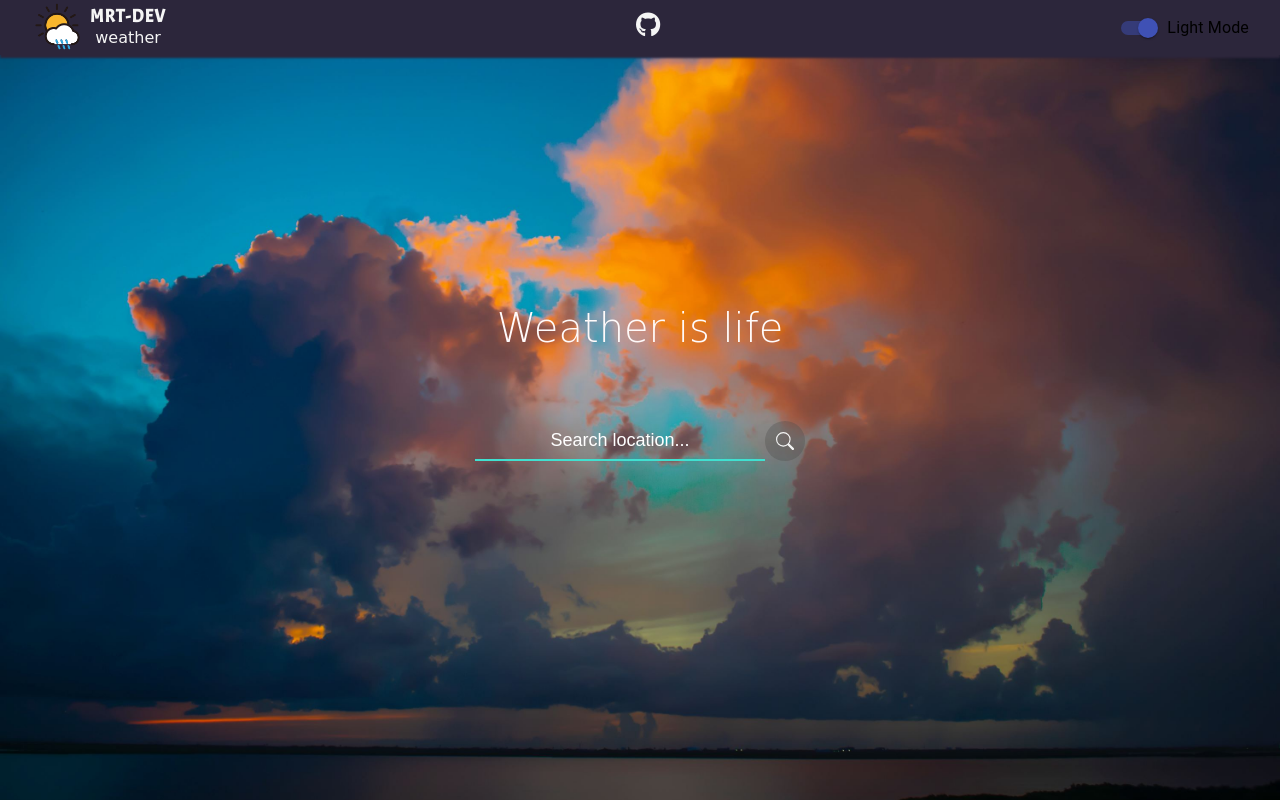
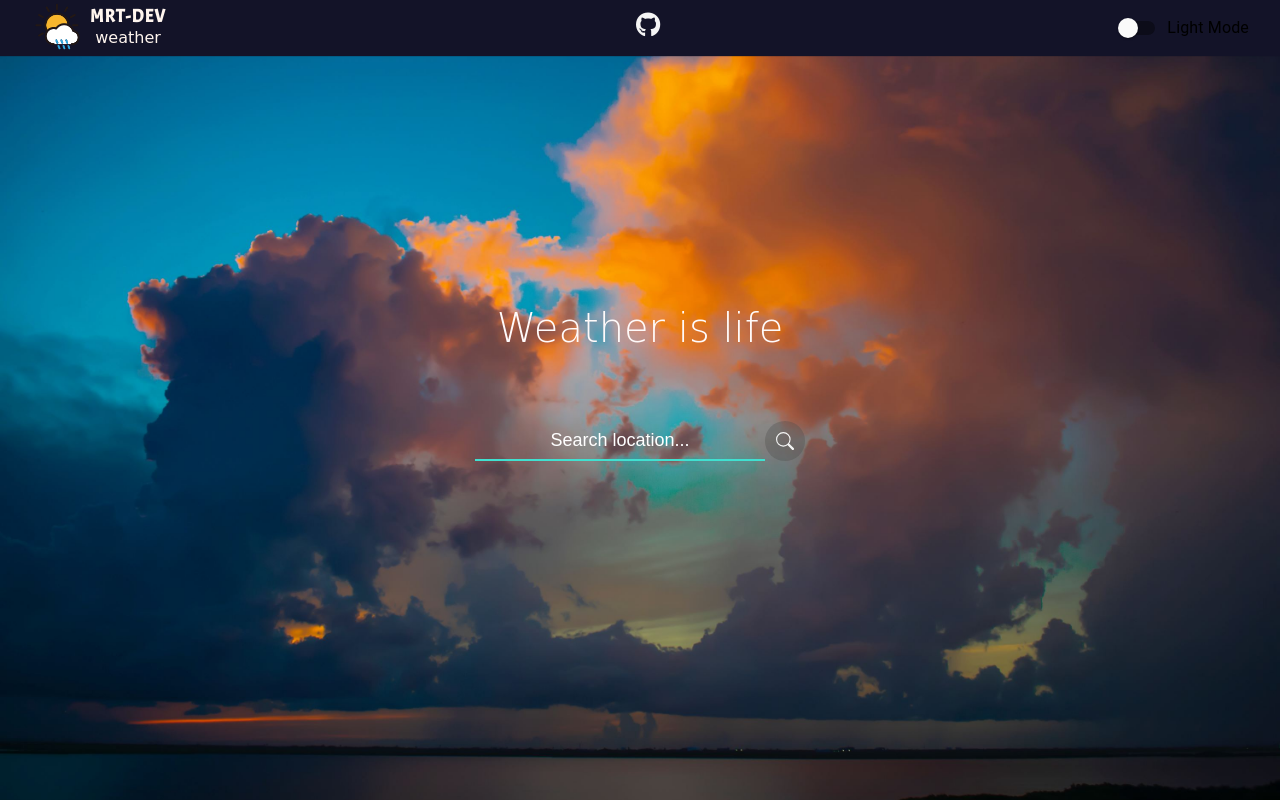
Before and after one commit to muratartan/react-weather, a React (Create React App) app: page / in a window 1280 px wide. Built offline with nearby package versions, Linux system fonts and the light colour scheme; no server answers; a web font is replaced by a local one.

Commit message:
set light-mode to header

```diff
--- a/src/App.js
+++ b/src/App.js
@@ -11,8 +11,8 @@ import * as actions from './store/actions/index';
 class App extends Component {
 
   state = {
-    checkedA: true,
-    checkedB: true
+    checkedA: false,
+    checkedB: false
   }
 
   componentDidMount() {
@@ -26,7 +26,6 @@ class App extends Component {
     this.setState({
       [event.target.name]: event.target.checked
     })
-    this.props.onChangeMode(this.state.checkedB);
   }
 
   render () {
@@ -40,18 +39,12 @@ class App extends Component {
   }
 }
 
-const mapStateToProps = state => {
-  return {
-    lightMode: state.weather.lightMode
-  }
-}
 
 const mapDispatchToProps = dispatch => {
   return {
     onRefreshHandler: (location) => dispatch(actions.fetchWeather(location)),
-    onGetFavorites: () => dispatch(actions.getLocalStorageFavs()),
-    onChangeMode: (value) => dispatch(actions.modeSelector(value))
+    onGetFavorites: () => dispatch(actions.getLocalStorageFavs())
   }
 }
 
-export default connect(mapStateToProps,mapDispatchToProps)(App);
+export default connect(null,mapDispatchToProps)(App);
--- a/src/components/Logo/Logo.css
+++ b/src/components/Logo/Logo.css
@@ -18,7 +18,6 @@ img {
 .Logo-name {
     margin: 0;
     font-size: 18px;
-    color:whitesmoke;
     font-weight: 600;
     font-family:"Acme";
     letter-spacing: 1px;
@@ -26,6 +25,5 @@ img {
 
 .App-type {
     margin: 0;
-    color: whitesmoke;
     font-family: "Comic Sans MS", cursive, sans-serif;
 }
--- a/src/components/Logo/Logo.js
+++ b/src/components/Logo/Logo.js
@@ -3,17 +3,23 @@ import {NavLink} from 'react-router-dom'
 
 import './Logo.css';
 import AppLogo from '../../assets/logo.png';
+import '../../Mode-Selector/Mode-Selector.css';
 
-const logo = props => (
-    <NavLink to='/' activeStyle={{border: 'transparent'}}>
+const logo = props => {
+
+    const modeColor = props.mode ? 'Light-Mode-Color' : 'Dark-Mode-Color';
+
+    return (
+        <NavLink to='/' activeStyle={{border: 'transparent'}}>
         <div className='Logo' style={{height: props.height}}>
         <img src={AppLogo} alt='app-logo' />
         <div className='App-name'>
-            <p className='Logo-name'>MRT-DEV</p>
-            <p className='App-type'>weather</p>
+            <p className={['Logo-name', modeColor].join(' ')}>MRT-DEV</p>
+            <p className={['App-type', modeColor].join(' ')}>weather</p>
         </div>
     </div>
     </NavLink>
-);
+    )
+}
 
 export default logo;
--- a/src/containers/Header/Header.css
+++ b/src/containers/Header/Header.css
@@ -1,15 +1,14 @@
 .Header {
     width: 100%;
     height: 55px;
-    background-color: rgb(44, 38, 59);
     display: flex;
     box-sizing: border-box;
     justify-content: space-between;
     align-items: center;
     padding: 0 15px;
-    box-shadow: 0 3px 2px 0 rgb(44, 38, 59);
     position:fixed;
     z-index: 100;
+    transition: all .3s ease-in-out;
 }
 
 a {
--- a/src/containers/Header/Header.js
+++ b/src/containers/Header/Header.js
@@ -3,12 +3,16 @@ import React, { Component } from 'react';
 import './Header.css';
 import Logo from '../../components/Logo/Logo';
 import SwitchButton from '../../components/Buttons/SwitchButton/SwitchButton';
+import '../../Mode-Selector/Mode-Selector.css';
 
-class Home extends Component {
+class Header extends Component {
     render () {
+        const modeBackground = this.props.value ? 'Light-Mode-Background Light-Mode-Box-Shadow' :
+                                'Dark-Mode-Background Dark-Mode-Box-Shadow';
+
         return (
-            <div className='Header'>
-                <Logo height='65px' />
+            <div className={['Header',modeBackground].join(' ')}>
+                <Logo mode={this.props.value} height='65px' />
                 <a href='https://github.com/hangeldimyrat/react-weather'
                 target='_blank'><i class='fab fa-github'></i></a>
                 <SwitchButton checked={this.props.value} clicked={this.props.clicked} />
@@ -18,4 +22,4 @@ class Home extends Component {
 
 };
 
-export default Home;
+export default Header;
--- a/src/store/actions/index.js
+++ b/src/store/actions/index.js
@@ -1,6 +1,6 @@
 export {fetchWeather,
      errorClose,
-     modeSelector} from './weather';
+     } from './weather';
 
 export {
     addFavorites,
--- a/src/store/actions/weather.js
+++ b/src/store/actions/weather.js
@@ -29,12 +29,6 @@ export const errorClose = () => {
     }
 }
 
-export const modeSelector = (value) => {
-    return {
-        type: actionTypes.MODE_SELECTOR,
-        value: value
-    }
-}
 
 export const fetchWeather = (location) => {
     return dispatch => {
--- a/src/store/reducers/weather.js
+++ b/src/store/reducers/weather.js
@@ -7,8 +7,7 @@ const initialState = {
     hourlyForecast: null,
     weeklyForecast: null,
     error: null,
-    loading: false,
-    lightMode: false
+    loading: false
 };
 
 const reducer = (state= initialState, action) => {
@@ -38,10 +37,6 @@ const reducer = (state= initialState, action) => {
                 return updateObject(state, {
                     error: null
                 })
-            case actionTypes.MODE_SELECTOR:
-                return updateObject(state, {
-                    lightMode: action.value
-                })
             default:
                 return state
     }
```
Also changed, not shown: src/logo.svg (deleted).
